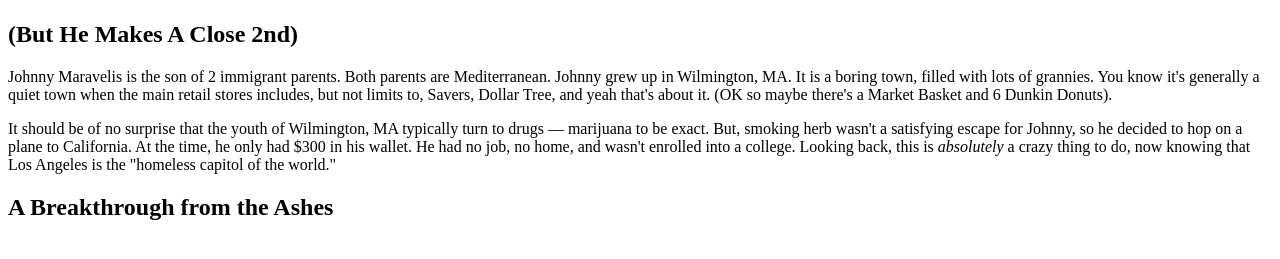
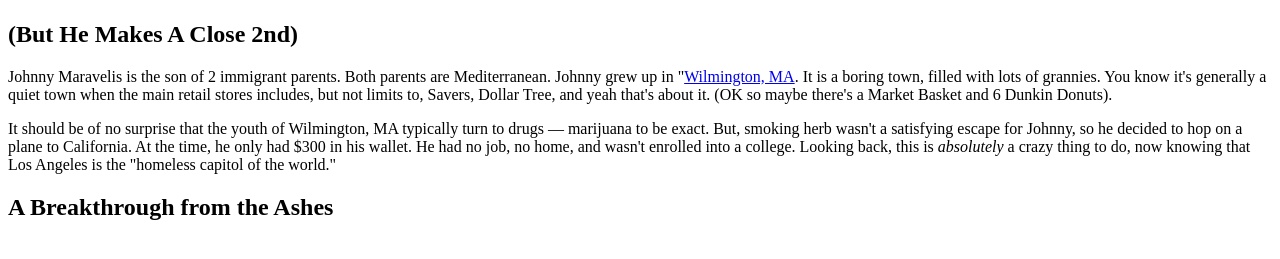
Before and after one commit to PhoenixAfterglow/class-activity-061919, a plain HTML site: page index.html in a window 1280 px wide. Shown: the part 59-318 px from the top of the page. Drawn offline with Linux system fonts and the light colour scheme.

Commit message:
link added to "Wilmington, MA"

```diff
--- a/index.html
+++ b/index.html
@@ -8,7 +8,7 @@
             <h1>He May Not Be "The Most Interesting Man in the World"</h1>
             <h2>(But He Makes A Close 2nd)</h2>
                 <p>Johnny Maravelis is the son of 2 immigrant parents.  Both parents are Mediterranean.  Johnny
-                    grew up in Wilmington, MA.  It is a boring town, filled with lots of grannies.  You know it's
+                    grew up in "<a href="https://www.wilmingtonma.gov/">Wilmington, MA</a>.  It is a boring town, filled with lots of grannies.  You know it's
                     generally a quiet town when the main retail stores includes, but not limits to, Savers, Dollar Tree,
                     and yeah that's about it.  (OK so maybe there's a Market Basket and 6 Dunkin Donuts).
                 </p>
```
